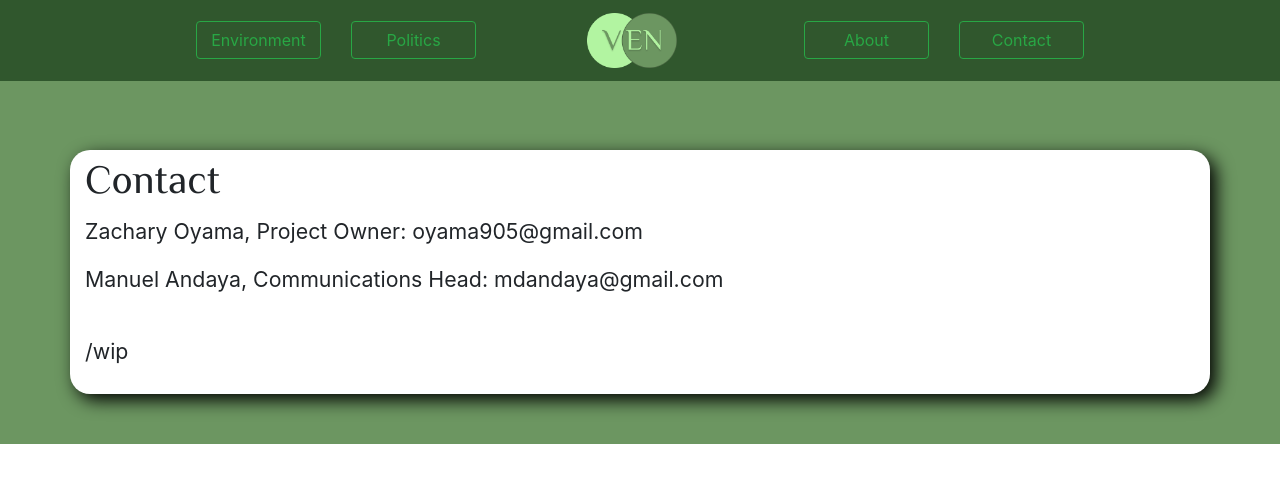
After one commit to Irecreeper/team36-comp2930, a web app: file contact.html in a window 1280 px wide. The commit adds this page. Shown: the top 483 px of the page. Run offline with its HTML, style and script files only (its server is not run), Linux system fonts and the light colour scheme.

Commit message:
made contact page, mostly incomplete but oh well

```diff
--- /dev/null
+++ b/contact.html
@@ -0,0 +1,67 @@
+<!doctype html>
+<html lang="en">
+    <head>
+        <!-- Required meta tags -->
+        <meta charset="utf-8"/>
+        <meta name="viewport" content="width=device-width, initial-scale=1, shrink-to-fit=no"/>
+
+        <!-- Bootstrap CSS -->
+        <link rel="stylesheet" href="https://stackpath.bootstrapcdn.com/bootstrap/4.3.1/css/bootstrap.min.css" integrity="sha384-ggOyR0iXCbMQv3Xipma34MD+dH/1fQ784/j6cY/iJTQUOhcWr7x9JvoRxT2MZw1T" crossorigin="anonymous"/>
+        <link rel="stylesheet" href="css/infopage.css"/>
+        <link href="https://fonts.googleapis.com/css?family=El+Messiri|Roboto" rel="stylesheet"/>
+
+        <title>Vancouver Eco News</title>
+    </head>
+    <body>
+        <div id="holder">
+            <!-- Navbar Functionality -->
+            <nav class="navbar navbar-expand-md fixed-top" style="background-color: #30572D">
+                <div class="container">
+                    <div class="navbar-collapse collapse nav-content order-2">
+                        <div class="row mx-auto">
+                            <div class="col-md-6">
+                                <button class="btn btn-outline-success nav-option" type="button">Environment</button>
+                            </div>
+                            <div class="col-md-6">
+                                <button class="btn btn-outline-success nav-option" type="button">Politics</button>
+                            </div>
+                        </div>
+                    </div>
+                    <div class="nav navbar-nav text-nowrap flex-row mx-md-auto order-1 order-md-2">
+                        <a class="navbar-brand" href="#">
+                            <img src="images/ven_logo.png" width=90px height=55px alt=""/>
+                        </a>
+                        <button id="mobile-nav-button" class="navbar-toggler ml-2" type="button" data-toggle="collapse" data-target=".nav-content" aria-expanded="false" aria-label="Toggle navigation">
+                            <span class="navbar-toggler-icon"></span>
+                        </button>
+                    </div>
+                    <div class="ml-auto navbar-collapse collapse nav-content order-3 order-md-3">
+                        <div class="row mx-auto">
+                            <div class="col-md-6">
+                                <button class="btn btn-outline-success nav-option" type="button">About</button>
+                            </div>
+                            <div class="col-md-6">
+                                <button class="btn btn-outline-success nav-option" type="button">Contact</button>
+                            </div>
+                        </div>
+                    </div>
+                </div>
+            </nav>
+
+            <!-- Page Content -->
+            <div id="main-content" class="container">
+                <h1 class="font-el">Contact</h1>
+                <p>Zachary Oyama, Project Owner: oyama905@gmail.com</p>
+                <p>Manuel Andaya, Communications Head: mdandaya@gmail.com</p>
+                <br/>
+                <p>/wip</p>
+            </div>
+        </div>
+
+        <!-- Optional JavaScript -->
+        <!-- jQuery first, then Popper.js, then Bootstrap JS -->
+        <script src="https://code.jquery.com/jquery-3.3.1.slim.min.js" integrity="sha384-q8i/X+965DzO0rT7abK41JStQIAqVgRVzpbzo5smXKp4YfRvH+8abtTE1Pi6jizo" crossorigin="anonymous"></script>
+        <script src="https://cdnjs.cloudflare.com/ajax/libs/popper.js/1.14.7/umd/popper.min.js" integrity="sha384-UO2eT0CpHqdSJQ6hJty5KVphtPhzWj9WO1clHTMGa3JDZwrnQq4sF86dIHNDz0W1" crossorigin="anonymous"></script>
+        <script src="https://stackpath.bootstrapcdn.com/bootstrap/4.3.1/js/bootstrap.min.js" integrity="sha384-JjSmVgyd0p3pXB1rRibZUAYoIIy6OrQ6VrjIEaFf/nJGzIxFDsf4x0xIM+B07jRM" crossorigin="anonymous"></script>
+    </body>
+</html>
--- /dev/null
+++ b/css/infopage.css
@@ -0,0 +1,41 @@
+p {
+    font-size: 16pt;
+}
+
+.font-el {
+    font-family: 'El Messiri', sans-serif;
+}
+
+.font-ro {
+    font-family: 'Roboto', sans-serif;
+}
+
+.nav-option {
+    margin-bottom: 2px;
+    width: 125px;
+}
+
+#holder {
+    background-color: #6C9661;
+    padding-top: 150px;
+    padding-bottom: 50px;
+}
+
+#main-content {
+    background-color: #ffffff;
+    border-radius: 20px;
+    box-shadow: 6px 6px 18px black;
+    padding-top: 10px;
+    padding-bottom: 10px;
+}
+
+#mobile-nav-button {
+    background-color: #6C9661;
+    background-image: url(../images/hamburger_button.png);
+    background-size: 50px 50px;
+    background-repeat: no-repeat;
+    background-position: center;
+    border-radius: 5px;
+    height: 50px;
+    margin-top: 10px;
+}
--- a/index.html
+++ b/index.html
@@ -19,7 +19,7 @@
                   <!-- this area left blank -->
               </header>
               <main role="main" class="cover">
-                    <img id="logo" src="https://dummyimage.com/400x300/000000/ffffff&text=Vancouver+Eco+News"/>
+                    <img id="logo" src="images/ven_logo.png" alt="" />
                     <h1 class="text-on-background-lg font-el">Vancouver Eco News</h1>
                     <h2 class="text-on-background-lg font-el">Your local news aggregate for all things green</h2>
                     <div id="nav-options" class="container is-narrow">
```
Also changed, not shown: about.html (+17 -11 lines), css/about.css (+0 -45 lines), images/ven_logo.png (added).
